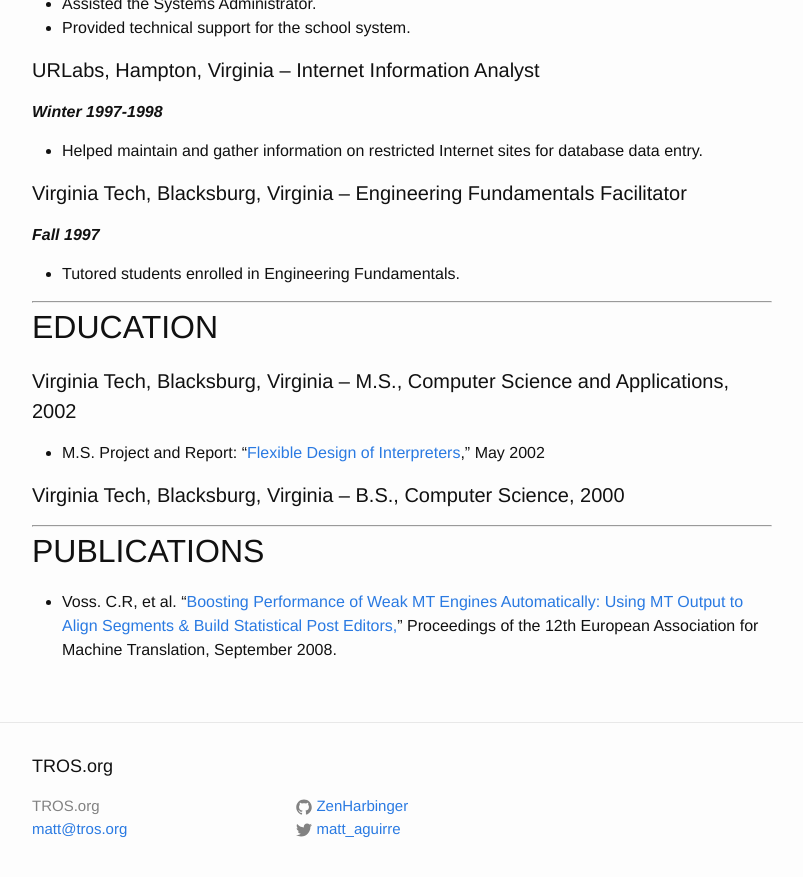
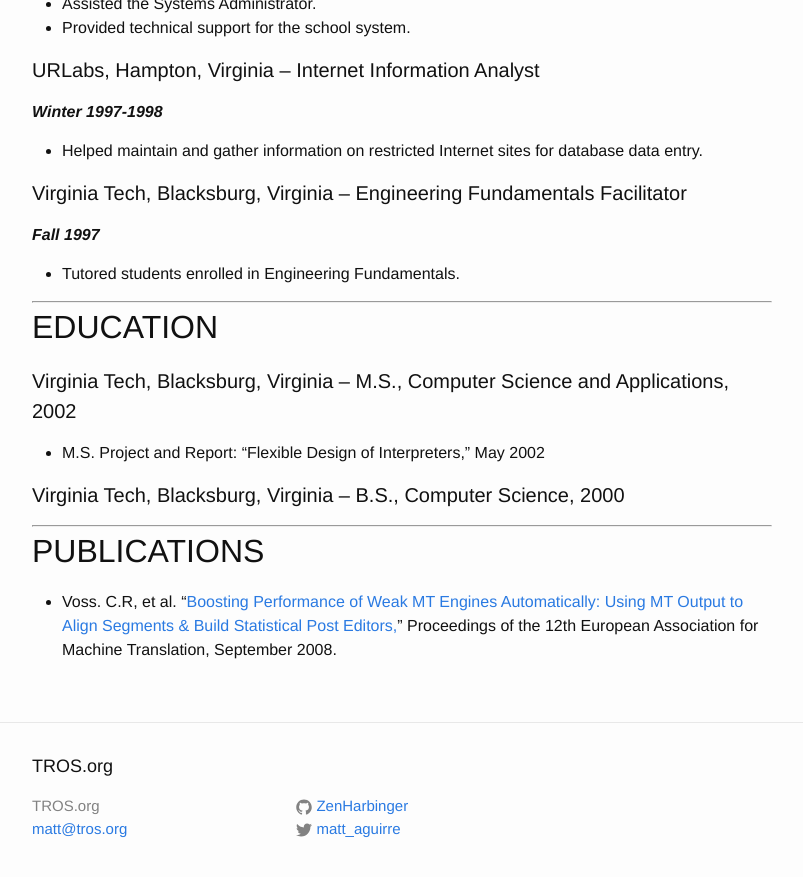
Before and after one commit to manimaranm7/ZenHarbinger.github.io, a Jekyll site: the page built from resume.md, in a window 1280 px wide and 900 px high, scrolled down 2258 px. Shown: the top 877 px of the window, without its empty margins (238-1041 px from the left). Built offline with Jekyll 4.4.1, drawn with Linux system fonts in a browser that asks for light colours; part of the change alters nothing that is shown.

```diff
--- a/resume.md
+++ b/resume.md
@@ -77,7 +77,7 @@ Android, ASP.NET, C#, C/C++, Computer Graphics, Database Management, Design Patt
 
 #### Virginia Tech, Blacksburg, Virginia -- M.S., Computer Science and Applications, 2002
 
-- M.S. Project and Report: "[Flexible Design of Interpreters]({{site.url}}/Interpreter.pdf)," May 2002
+- M.S. Project and Report: "Flexible Design of Interpreters," May 2002
 
 #### Virginia Tech, Blacksburg, Virginia -- B.S., Computer Science, 2000
 
```
